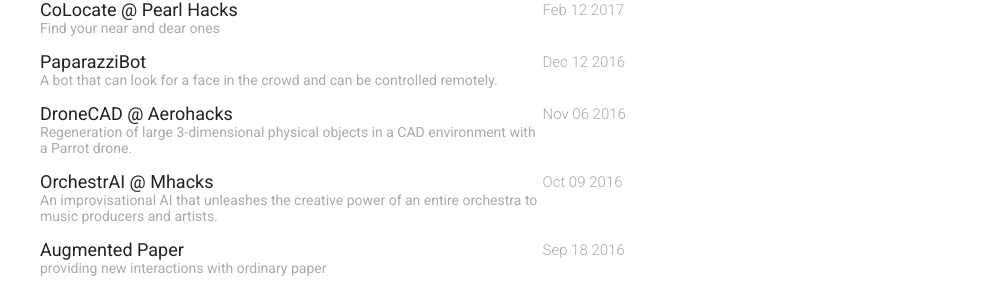
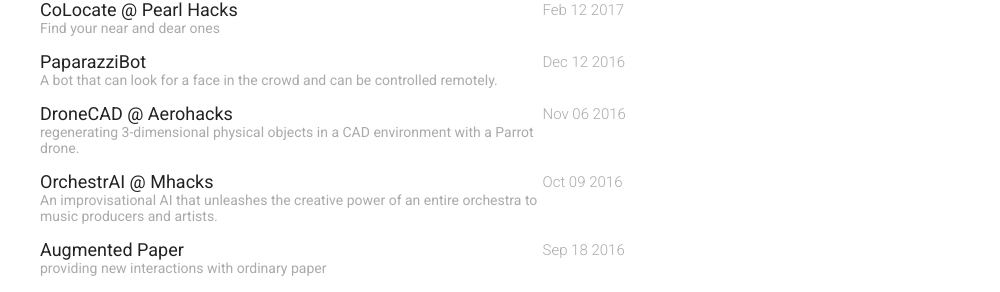
Before and after one commit to azraismail/azraismail.github.io, a Jekyll site: the page built from projects.html, in a window 1280 px wide. Shown: the part 214-506 px from the top of the page, without its empty margins (280-1280 px from the left). Built offline with Jekyll 4.4.1, drawn with Linux system fonts in a browser that asks for light colours.

Commit message:
Create 2016-10-11-dronecad.markdown

```diff
--- a/_posts/2016-10-11-dronecad.markdown
+++ b/_posts/2016-10-11-dronecad.markdown
@@ -10,7 +10,7 @@ coursework: false
 research: false
 awards: false
 hidden: true # don't count this post in blog pagination
-description: "Regeneration of large 3-dimensional physical objects in a CAD environment with a Parrot drone."
+description: "regenerating 3-dimensional physical objects in a CAD environment with a Parrot drone."
 #jemoji: '<img class="emoji" title=":ramen:" alt=":ramen:" src="https://assets.github.com/images/icons/emoji/unicode/1f35c.png" height="20" width="20" align="absmiddle">'
 author: azra-ismail
 externalLink: false
```
